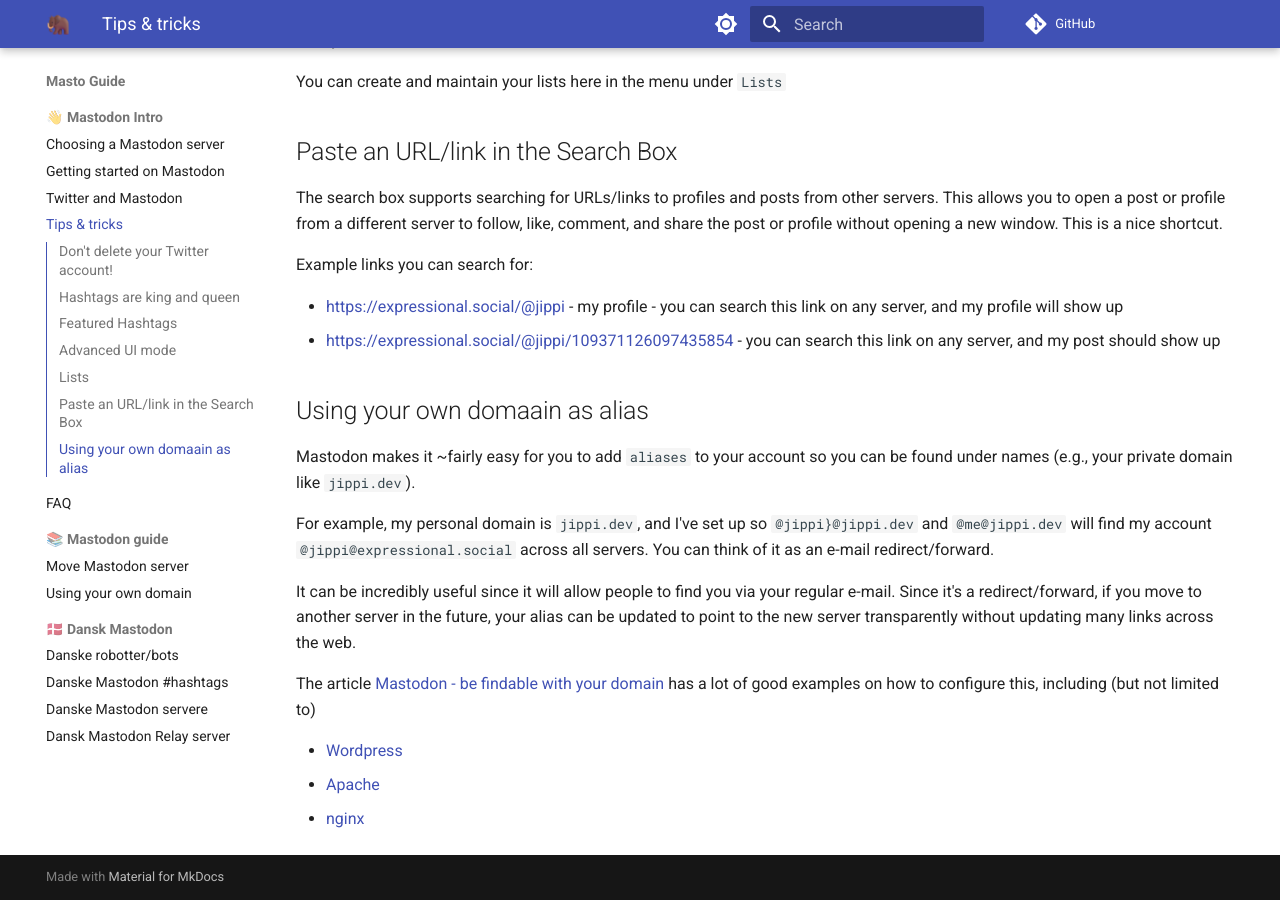
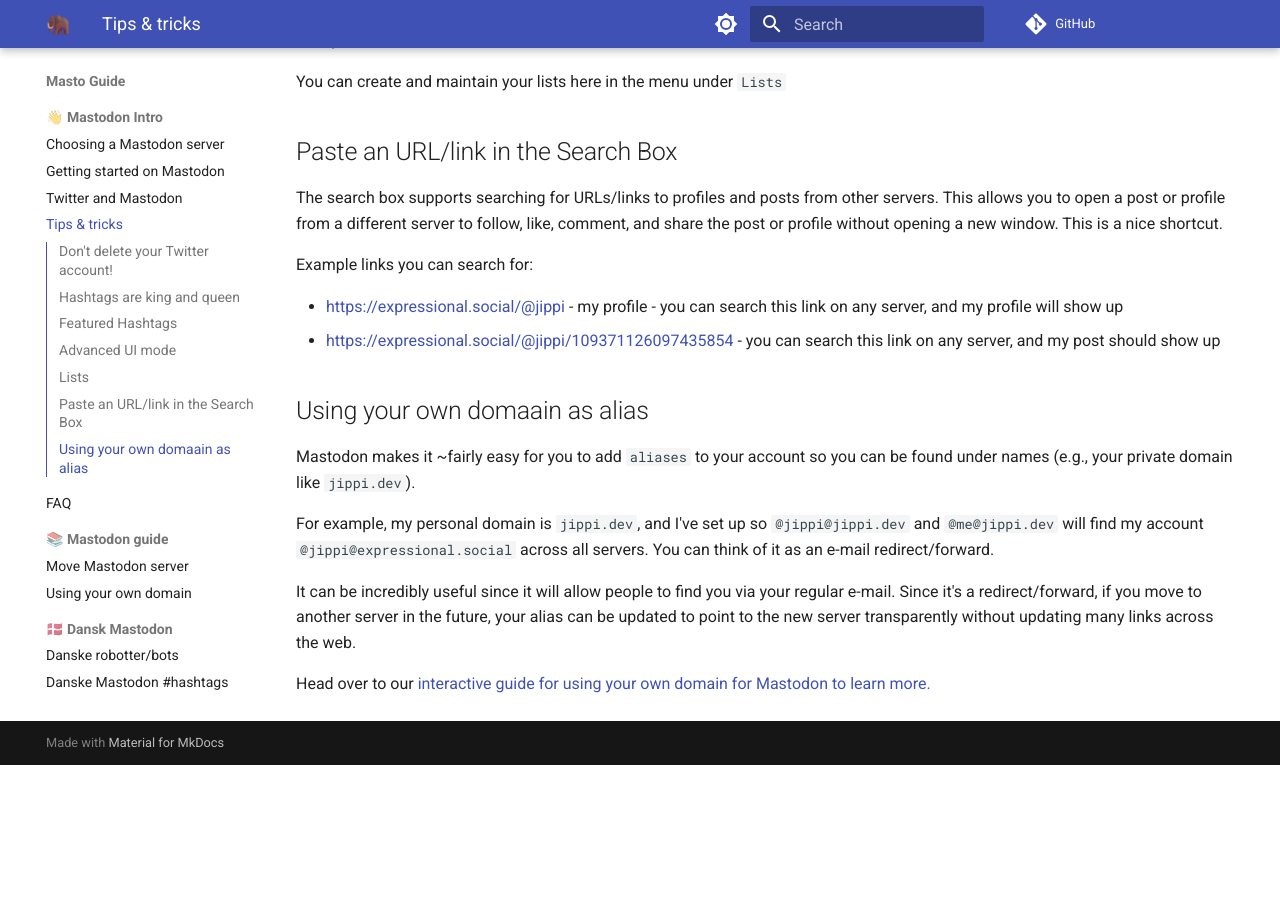
Before and after one commit to jippi/masto-guide, an MkDocs documentation site: the page built from docs/guide/tips.md, in a window 1280 px wide and 900 px high, scrolled down 1761 px. Built offline with MkDocs 1.6.1 and Material for MkDocs 9.7.7, drawn with Linux system fonts in a browser that asks for light colours; comment, search, counter and statistics services are not loaded; after the commit the page ends 2526 px from its top, so only the background shows below that.

Commit message:
link to our own guide for using your own domain as alias
Signed-off-by: Christian Winther <jippignu@gmail.com>

```diff
--- a/docs/guide/tips.md
+++ b/docs/guide/tips.md
@@ -69,12 +69,8 @@ Example links you can search for:
 
 Mastodon makes it ~fairly easy for you to add `aliases` to your account so you can be found under names (e.g., your private domain like `jippi.dev`).
 
-For example, my personal domain is `jippi.dev`, and I've set up so `@jippi}@jippi.dev` and `@me@jippi.dev` will find my account `@jippi@expressional.social` across all servers. You can think of it as an e-mail redirect/forward.
+For example, my personal domain is `jippi.dev`, and I've set up so `@jippi@jippi.dev` and `@me@jippi.dev` will find my account `@jippi@expressional.social` across all servers. You can think of it as an e-mail redirect/forward.
 
 It can be incredibly useful since it will allow people to find you via your regular e-mail. Since it's a redirect/forward, if you move to another server in the future, your alias can be updated to point to the new server transparently without updating many links across the web.
 
-The article [Mastodon - be findable with your domain](https://johnmu.com/2022-mastodon-for-your-domain/){target="_blank"} has a lot of good examples on how to configure this, including (but not limited to)
-
-- [Wordpress](https://johnmu.com/2022-mastodon-for-your-domain/#wordpress){target="_blank"}
-- [Apache](https://johnmu.com/2022-mastodon-for-your-domain/#apache--co){target="_blank"}
-- [nginx](https://gist.github.com/dwsmart/b9733545030cde7451f8688538b945ab){target="_blank"}
+Head over to our [interactive guide for using your own domain for Mastodon to learn more.](use-your-own-domain.md)
```
